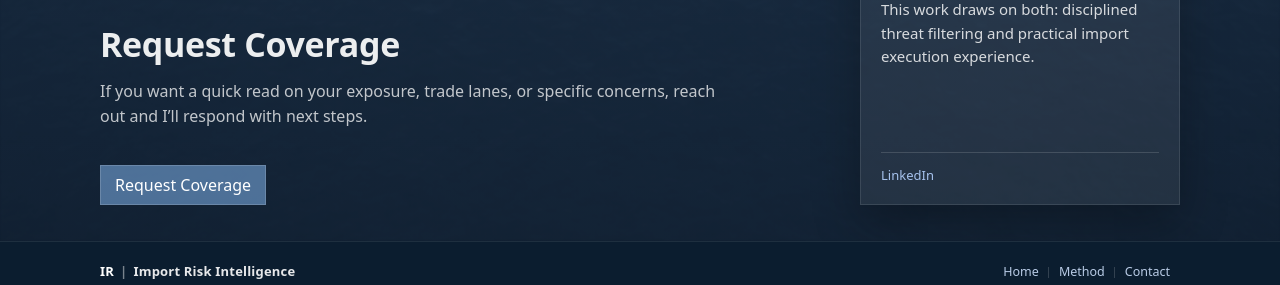
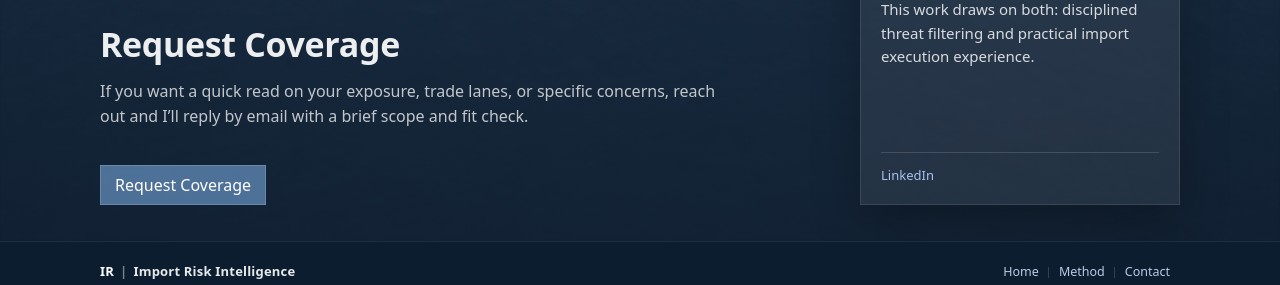
Before and after one commit to importrisk/import-risk-intelligence-site, a Jekyll site: the page built from index.html, in a window 1280 px wide. Shown: the part 1374-1659 px from the top of the page. Built offline with Jekyll 4.4.1, drawn with Linux system fonts in a browser that asks for light colours.

Commit message:
Update index.html

```diff
--- a/index.html
+++ b/index.html
@@ -111,7 +111,7 @@ description: Independent risk assessment for U.S. importers.
         <section id="request" class="section">
           <h2 class="section-title">Request Coverage</h2>
           <p class="section-text">
-            If you want a quick read on your exposure, trade lanes, or specific concerns, reach out and I’ll respond with next steps.
+            If you want a quick read on your exposure, trade lanes, or specific concerns, reach out and I’ll reply by email with a brief scope and fit check.
           </p>
 
           <div class="request-box">
```
